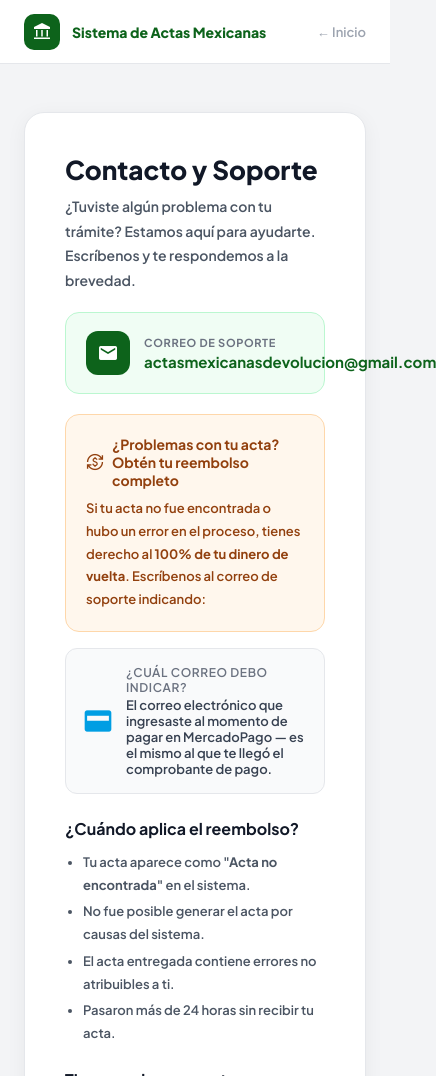
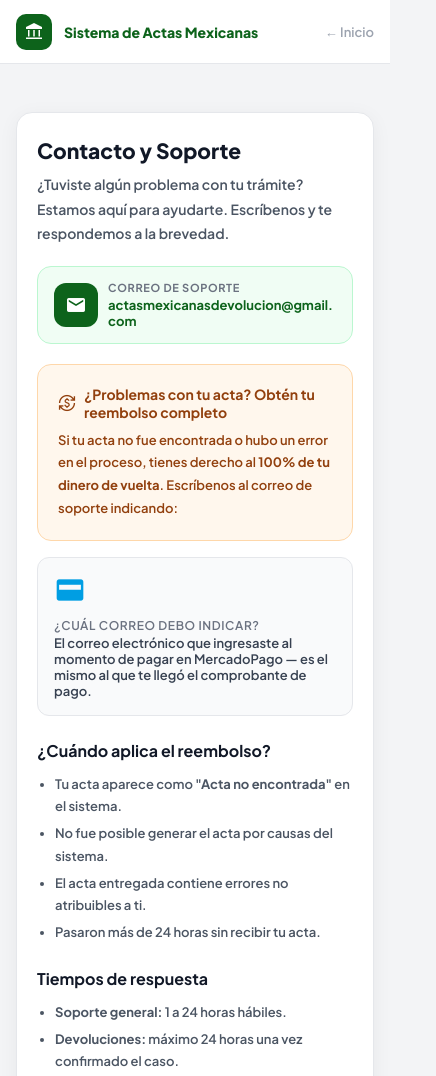
Before and after one commit to Reyalexis001/proyecto-inicial, a website: page public/contacto.html in a window 390 px wide. Shown: the top 1076 px of the page, 436 px wide, since content can reach past the window. Drawn offline with nearby package versions, Linux system fonts and the light colour scheme.

Commit message:
fix: correccion de layout roto en movil por email largo sin word-wrap

```diff
--- a/public/contacto.html
+++ b/public/contacto.html
@@ -10,31 +10,41 @@
   <noscript><link rel="stylesheet" href="https://fonts.googleapis.com/css2?family=Plus+Jakarta+Sans:wght@600;700;800&family=Material+Symbols+Outlined:opsz,wght,FILL,GRAD@24,400,0,0&display=swap"></noscript>
   <style>
     *, *::before, *::after { box-sizing: border-box; margin: 0; padding: 0; font-family: 'Plus Jakarta Sans', sans-serif; }
-    body { background: #f3f4f6; min-height: 100vh; display: flex; flex-direction: column; }
+    body { background: #f3f4f6; min-height: 100vh; display: flex; flex-direction: column; overflow-x: hidden; }
     .material-symbols-outlined { font-family: 'Material Symbols Outlined'; font-variation-settings: 'FILL' 0, 'wght' 400, 'GRAD' 0, 'opsz' 24; vertical-align: middle; line-height: 1; display: inline-block; }
-    header { background: rgba(255,255,255,0.97); border-bottom: 1px solid #e5e7eb; padding: 0 24px; height: 64px; display: flex; align-items: center; justify-content: space-between; }
-    .logo-icon { width: 36px; height: 36px; background: #0d631b; border-radius: 10px; display: flex; align-items: center; justify-content: center; }
-    main { max-width: 680px; margin: 48px auto; width: 100%; padding: 0 24px 80px; flex: 1; }
-    .card { background: #fff; border-radius: 20px; border: 1px solid #e5e7eb; box-shadow: 0 4px 20px rgba(0,0,0,0.05); padding: 40px; margin-bottom: 20px; }
+    header { background: rgba(255,255,255,0.97); border-bottom: 1px solid #e5e7eb; padding: 0 16px; height: 64px; display: flex; align-items: center; justify-content: space-between; }
+    .logo-icon { width: 36px; height: 36px; background: #0d631b; border-radius: 10px; display: flex; align-items: center; justify-content: center; flex-shrink: 0; }
+    main { max-width: 680px; margin: 48px auto; width: 100%; padding: 0 16px 80px; flex: 1; }
+    .card { background: #fff; border-radius: 20px; border: 1px solid #e5e7eb; box-shadow: 0 4px 20px rgba(0,0,0,0.05); padding: 40px; margin-bottom: 20px; overflow-wrap: break-word; word-break: break-word; }
     h1 { font-size: 26px; font-weight: 800; color: #111827; margin-bottom: 8px; }
-    p { font-size: 14px; color: #4b5563; line-height: 1.75; margin-bottom: 12px; }
+    p { font-size: 14px; color: #4b5563; line-height: 1.75; margin-bottom: 12px; overflow-wrap: break-word; word-break: break-word; }
     .contact-row { display: flex; align-items: center; gap: 14px; background: #f0fdf4; border: 1px solid #bbf7d0; border-radius: 14px; padding: 18px 20px; margin: 20px 0; }
     .contact-icon { width: 44px; height: 44px; background: #0d631b; border-radius: 12px; display: flex; align-items: center; justify-content: center; flex-shrink: 0; }
+    .contact-text { min-width: 0; } /* clave: permite que el texto se achique en vez de desbordar el flex */
     .contact-label { font-size: 11px; font-weight: 700; color: #6b7280; text-transform: uppercase; letter-spacing: 0.06em; margin-bottom: 3px; }
-    .contact-value { font-size: 15px; font-weight: 700; color: #0d631b; }
+    .contact-value { font-size: 15px; font-weight: 700; color: #0d631b; overflow-wrap: break-word; word-break: break-word; }
     .info-box { background: #fff7ed; border: 1px solid #fed7aa; border-radius: 14px; padding: 20px; margin: 16px 0; }
     .info-box-title { font-size: 14px; font-weight: 700; color: #92400e; margin-bottom: 8px; display: flex; align-items: center; gap: 8px; }
+    .info-box-title .material-symbols-outlined { flex-shrink: 0; }
     .info-box p { color: #92400e; margin: 0; font-size: 13px; }
     .mp-email-img { background: #f9fafb; border: 1px solid #e5e7eb; border-radius: 12px; padding: 16px; margin: 12px 0; display: flex; align-items: center; gap: 12px; }
-    .mp-email-img .material-symbols-outlined { font-size: 28px; color: #009ee3; font-variation-settings: 'FILL' 1; }
-    .mp-email-img div { font-size: 13px; color: #374151; }
+    .mp-email-img .material-symbols-outlined { font-size: 28px; color: #009ee3; font-variation-settings: 'FILL' 1; flex-shrink: 0; }
+    .mp-email-img div { font-size: 13px; color: #374151; min-width: 0; overflow-wrap: break-word; word-break: break-word; }
     .mp-email-img strong { display: block; font-size: 12px; color: #6b7280; margin-bottom: 2px; font-weight: 600; text-transform: uppercase; letter-spacing: 0.05em; }
     h2 { font-size: 16px; font-weight: 700; color: #111827; margin: 24px 0 12px; }
     ul { padding-left: 18px; }
-    li { font-size: 13px; color: #4b5563; line-height: 1.75; margin-bottom: 4px; }
-    footer { background: #fff; border-top: 1px solid #e5e7eb; padding: 24px; text-align: center; }
+    li { font-size: 13px; color: #4b5563; line-height: 1.75; margin-bottom: 4px; overflow-wrap: break-word; word-break: break-word; }
+    footer { background: #fff; border-top: 1px solid #e5e7eb; padding: 24px 16px; text-align: center; }
     footer p { font-size: 12px; color: #9ca3af; }
-    a { color: #0d631b; }
+    a { color: #0d631b; word-break: break-word; }
+
+    @media (max-width: 640px) {
+      .card { padding: 24px 20px; border-radius: 16px; }
+      h1 { font-size: 21px; }
+      .contact-row { padding: 14px 16px; gap: 10px; }
+      .contact-value { font-size: 13px; }
+      .mp-email-img { flex-direction: column; align-items: flex-start; }
+    }
   </style>
 </head>
 <body>
@@ -58,7 +68,7 @@
         <div class="contact-icon">
           <span class="material-symbols-outlined" style="color:#fff;font-size:22px;font-variation-settings:'FILL' 1;">mail</span>
         </div>
-        <div>
+        <div class="contact-text">
           <div class="contact-label">Correo de soporte</div>
           <div class="contact-value">actasmexicanasdevolucion@gmail.com</div>
         </div>
```
Also changed, not shown: public/seguimiento.html (+2 -2 lines), public/terminos.html (+19 -11 lines).
